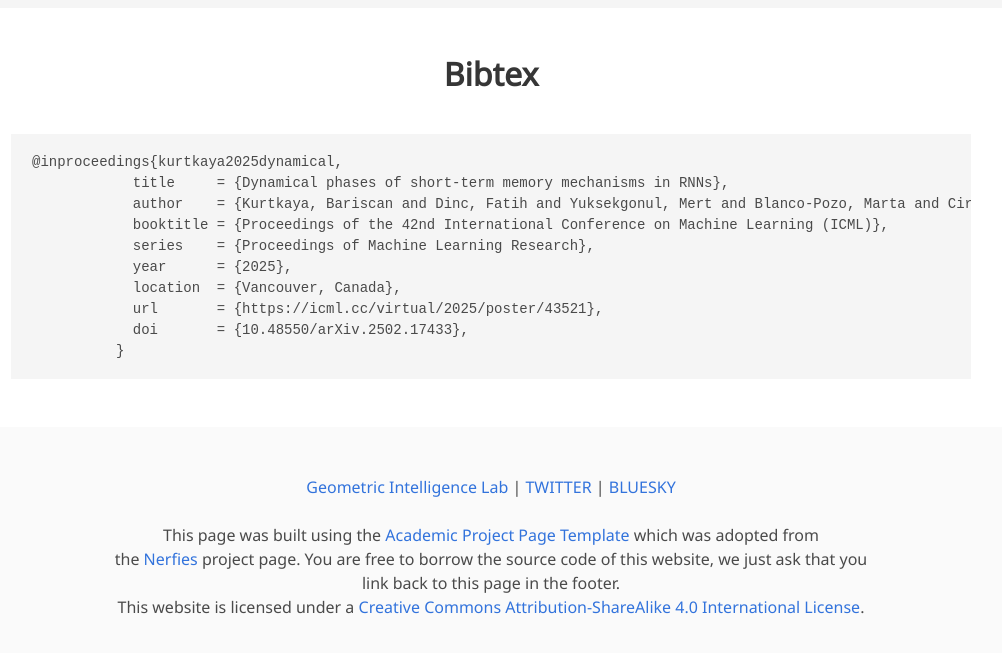
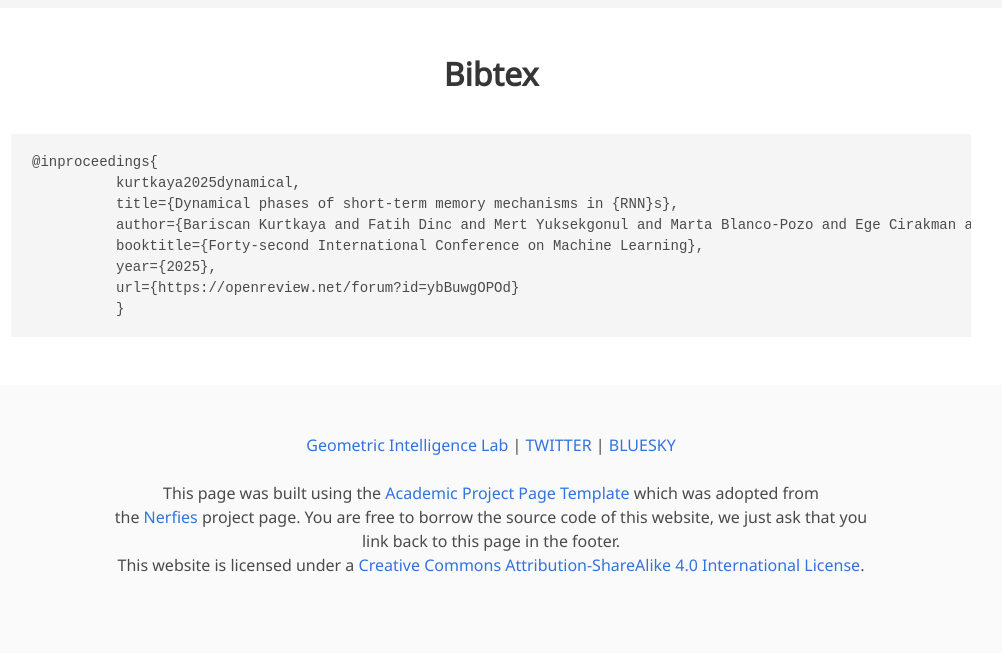
Before and after one commit to bariscankurtkaya/dynamical_phases, a plain HTML site: page index.html in a window 1280 px wide. Shown: the part 3646-4299 px from the top of the page, without its empty margins (149-1151 px from the left). Drawn offline with nearby package versions, Linux system fonts and the light colour scheme; some icons are missing; a web font is replaced by a local one.

Commit message:
bibtex update

```diff
--- a/index.html
+++ b/index.html
@@ -405,15 +405,13 @@
         <h2 class="title is-3">Bibtex</h2>
       </div>
     </div>
-      <pre><code>@inproceedings{kurtkaya2025dynamical,
-            title     = {Dynamical phases of short-term memory mechanisms in RNNs},
-            author    = {Kurtkaya, Bariscan and Dinc, Fatih and Yuksekgonul, Mert and Blanco-Pozo, Marta and Cirakman, Ege and Schnitzer, Mark and Yemez, Yucel and Tanaka, Hidenori and Yuan, Peng and Miolane, Nina},
-            booktitle = {Proceedings of the 42nd International Conference on Machine Learning (ICML)},
-            series    = {Proceedings of Machine Learning Research},
-            year      = {2025},
-            location  = {Vancouver, Canada},
-            url       = {https://icml.cc/virtual/2025/poster/43521},
-            doi       = {10.48550/arXiv.2502.17433},
+      <pre><code>@inproceedings{
+          kurtkaya2025dynamical,
+          title={Dynamical phases of short-term memory mechanisms in {RNN}s},
+          author={Bariscan Kurtkaya and Fatih Dinc and Mert Yuksekgonul and Marta Blanco-Pozo and Ege Cirakman and Mark Schnitzer and Yucel Yemez and Hidenori Tanaka and Peng Yuan and Nina Miolane},
+          booktitle={Forty-second International Conference on Machine Learning},
+          year={2025},
+          url={https://openreview.net/forum?id=ybBuwgOPOd}
           }</code></pre>
     </div>
 </section>
```
Also changed, not shown: 1 other file.
